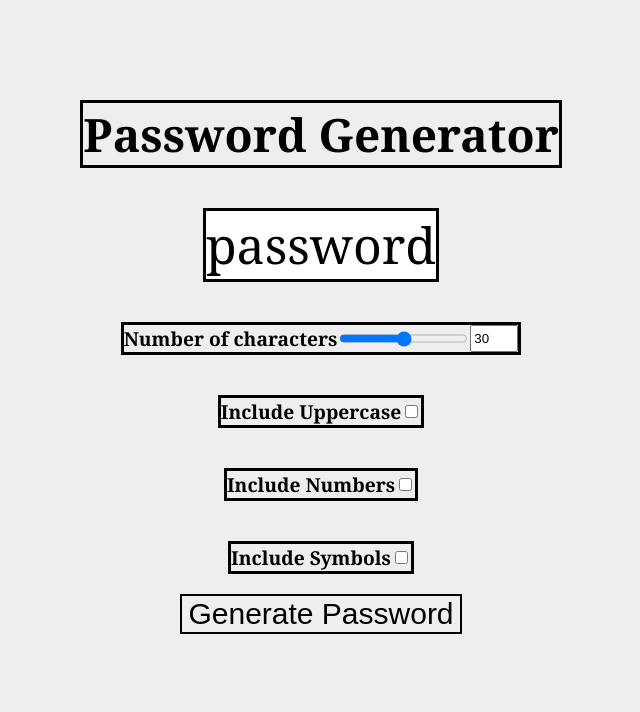
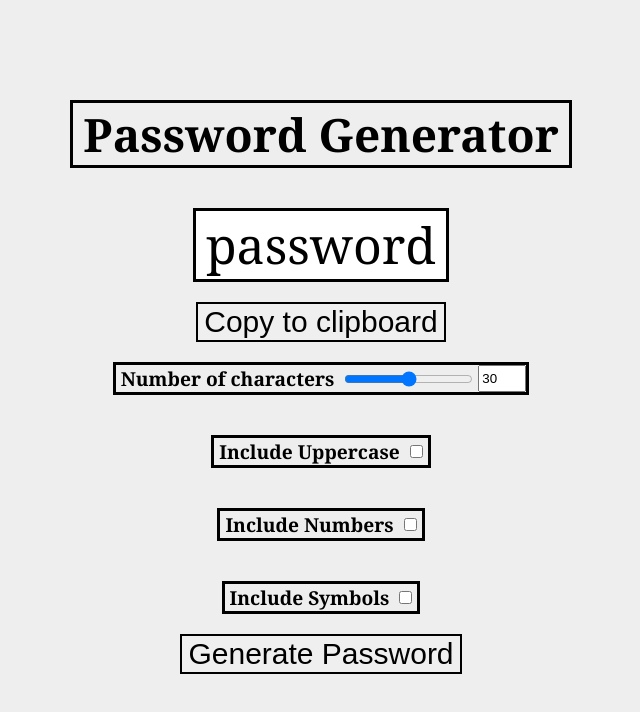
Before and after one commit to muduxd/Password-Generator, a plain HTML site: page index.html in a window 1280 px wide. Shown: the whole page, without its empty margins (319-959 px from the left). Drawn offline with Linux system fonts and the light colour scheme.

Commit message:
added clipboard button

```diff
--- a/index.css
+++ b/index.css
@@ -15,11 +15,13 @@ body {
   margin-top: 100px;
   font-size: 46px;
   font-weight: bolder;
+  padding: 0 10px;
 }
 
 .output {
   font-size: 50px;
   background-color: white;
+  padding: 0 10px;
 }
 
 button {
@@ -27,6 +29,7 @@ button {
   margin: auto;
   font-size: 30px;
   border-style: solid;
+  cursor: pointer;
 }
 
 div {
@@ -39,4 +42,13 @@ div {
 span {
   font-size: larger;
   font-weight: bolder;
+  margin: auto 5px;
 }
+
+input {
+  margin: auto 5px;
+}
+
+input[type=number]  {
+  margin: 0px;
+}
--- a/index.html
+++ b/index.html
@@ -5,6 +5,7 @@
     <meta http-equiv="X-UA-Compatible" content="IE=edge" />
     <meta name="viewport" content="width=device-width, initial-scale=1.0" />
     <title>Password Generator</title>
+    <link rel="shortcut icon" href="favicon.png" type="image/x-icon">
     <link rel="stylesheet" href="index.css" />
     <script src="index.js" defer></script>
   </head>
--- a/index.js
+++ b/index.js
@@ -21,6 +21,17 @@ const OutputSetup = () => {
   Output.className = "output";
   Output.id = "output";
 };
+
+
+const copySetup = () => {
+  const copyButton = document.createElement("button")
+  copyButton.textContent = "Copy to clipboard"
+  document.body.append(copyButton)
+
+
+  copyButton.onclick = () => navigator.clipboard.writeText(document.querySelector(".output").textContent)
+}
+
 
 const InputSetup = () => {
   const InputDiv = document.createElement("div");
@@ -128,6 +139,7 @@ const ButtonSetup = () => {
 
 TitleSetup();
 OutputSetup();
+copySetup()
 InputSetup();
 UppercaseSetup();
 NumbersSetup();
```
Also changed, not shown: favicon.png (added).
